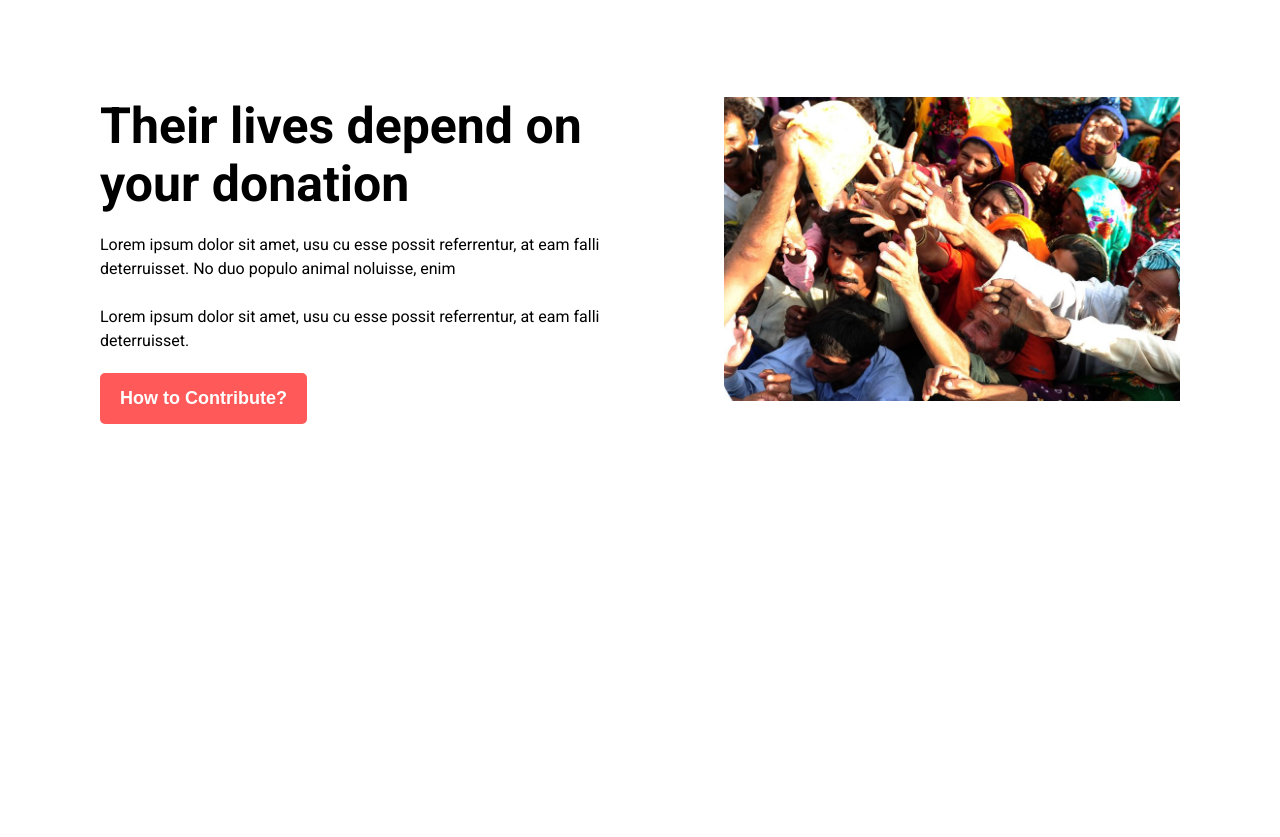
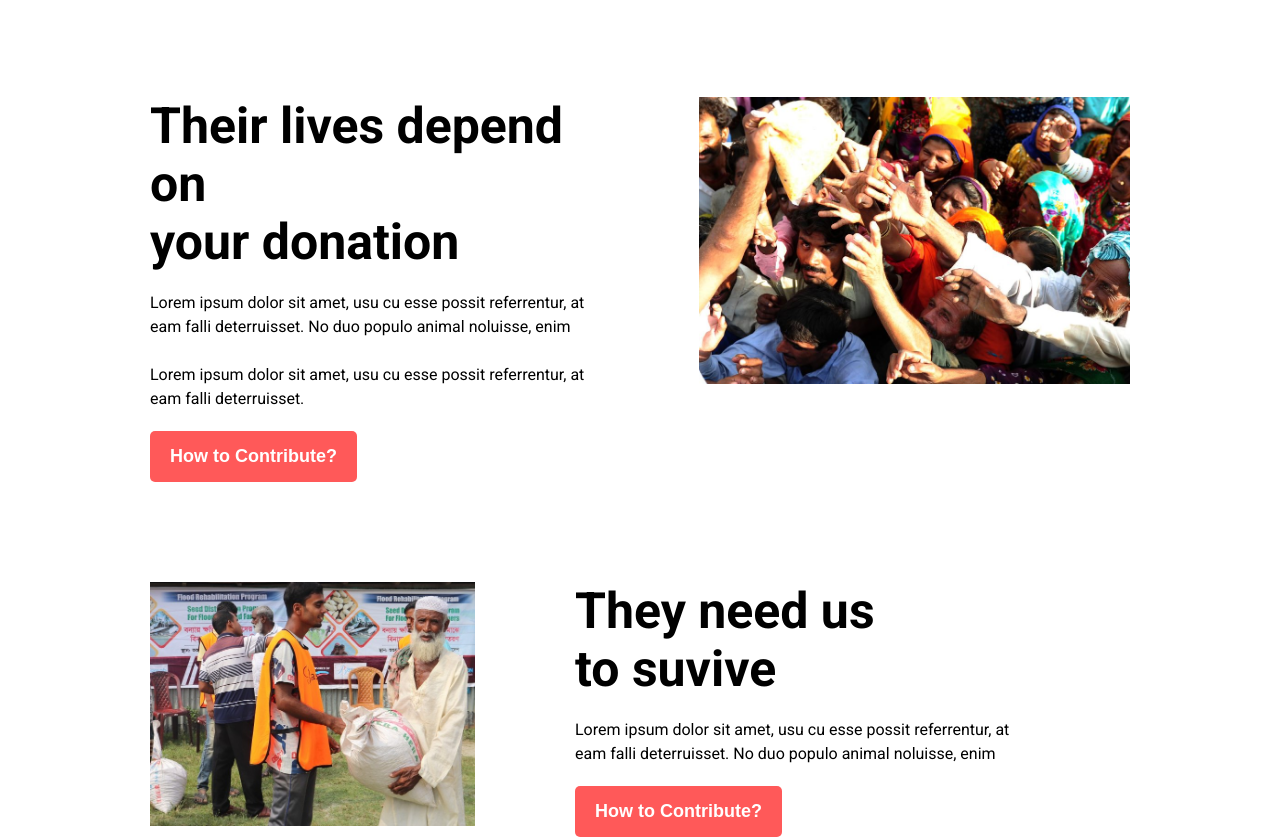
Before and after one commit to webexpertsabbir/assignment1, a plain HTML site: page index.html in a window 1280 px wide. Shown: the part 1765-2602 px from the top of the page. Before the commit the page ends 2189 px from the top, so only its background shows below. Drawn offline with Linux system fonts and the light colour scheme.

Commit message:
hfshfsfhdj

```diff
--- a/index.html
+++ b/index.html
@@ -107,6 +107,24 @@
             </div>
         </div>
     </section>
+
+    <section class="donation-container">
+        <div class="donation-warper">
+
+            <div class="donation-image">
+                <img src="/images/donation10.jpg" alt="">
+            </div>
+
+            <div class="donation-content donation-right">
+                <h1>They need us
+                   <br> to suvive</h1>
+                <p>Lorem ipsum dolor sit amet, usu cu esse possit referrentur, at eam falli deterruisset. No duo populo animal noluisse, enim
+
+                </p>
+                <button>How to Contribute?</button>
+            </div>
+        </div>
+    </section>
      <!-- donation plan end-->
 </body>
 </html>
--- a/style.css
+++ b/style.css
@@ -174,7 +174,7 @@ body{
 .donation-warper{
     display: flex;
     justify-content: space-between;
-    margin: 0 100px;
+    margin: 0 150px;
 }
 
 .donation-container{
@@ -209,4 +209,8 @@ body{
 .donation-image img{
     width: 100%;
 }
+
+.donation-right{
+    margin-left: 100px !important;
+}
 /*  donation plan style end *
```
Also changed, not shown: images/donation10.jpg (added).
